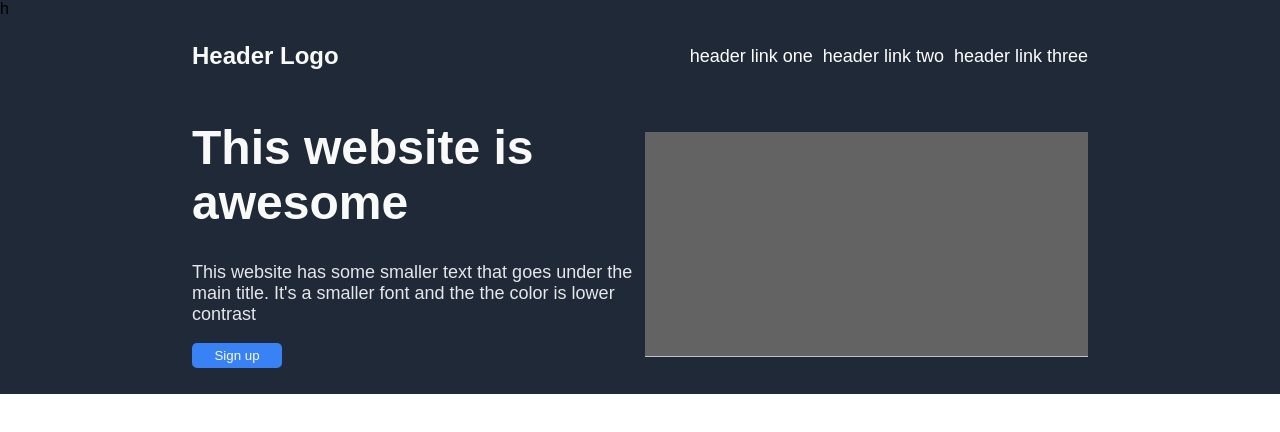
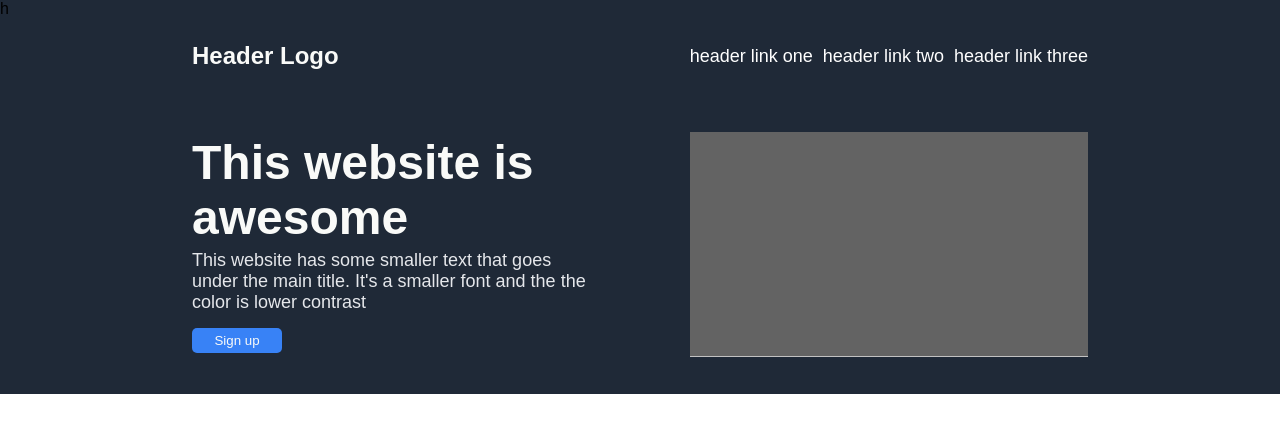
Before and after one commit to colintea/practice-landing-page, a plain HTML site: page index.html in a window 1280 px wide. Drawn offline with Linux system fonts and the light colour scheme.

Commit message:
Adjust styling on hero text

```diff
--- a/css/style.css
+++ b/css/style.css
@@ -47,7 +47,7 @@ body {
     display: flex;
     align-items: center;
     justify-content: center;
-    gap: 10px;
+    gap: 100px;
     width: 100%;
     height: 300px;
 }
@@ -62,13 +62,15 @@ body {
 
 .hero-left h1 {
     color: #F9FAF8;
-    margin-top: 0px;
+    margin: 0px;
     font-size: 48px;
     font-weight: 900;
 }
 
 .hero-left p {
     font-size: 18px;
+    margin-top: 5px;
+    margin-bottom: 15px;
     color: #E5E7EB;
 }
 
```
